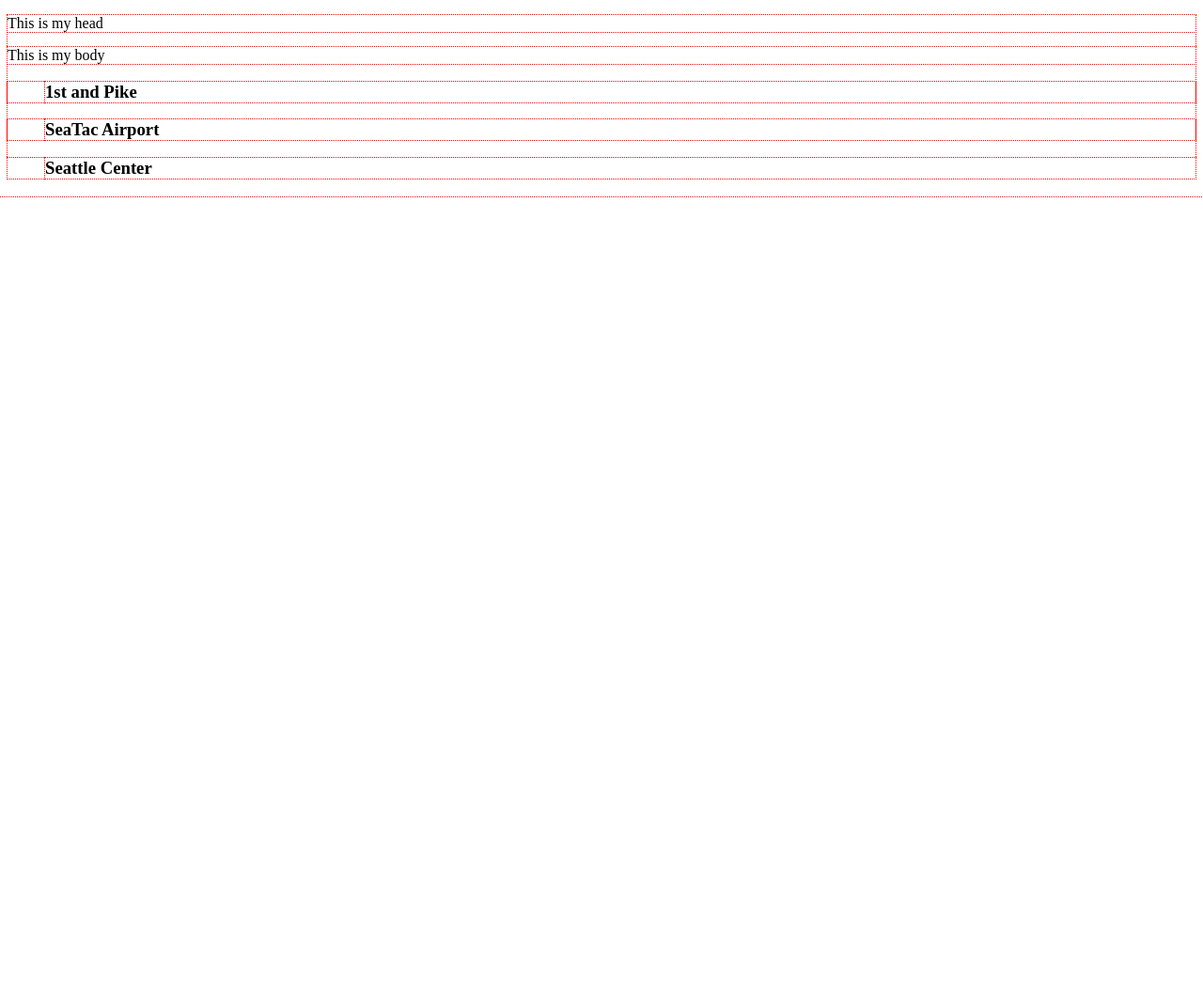
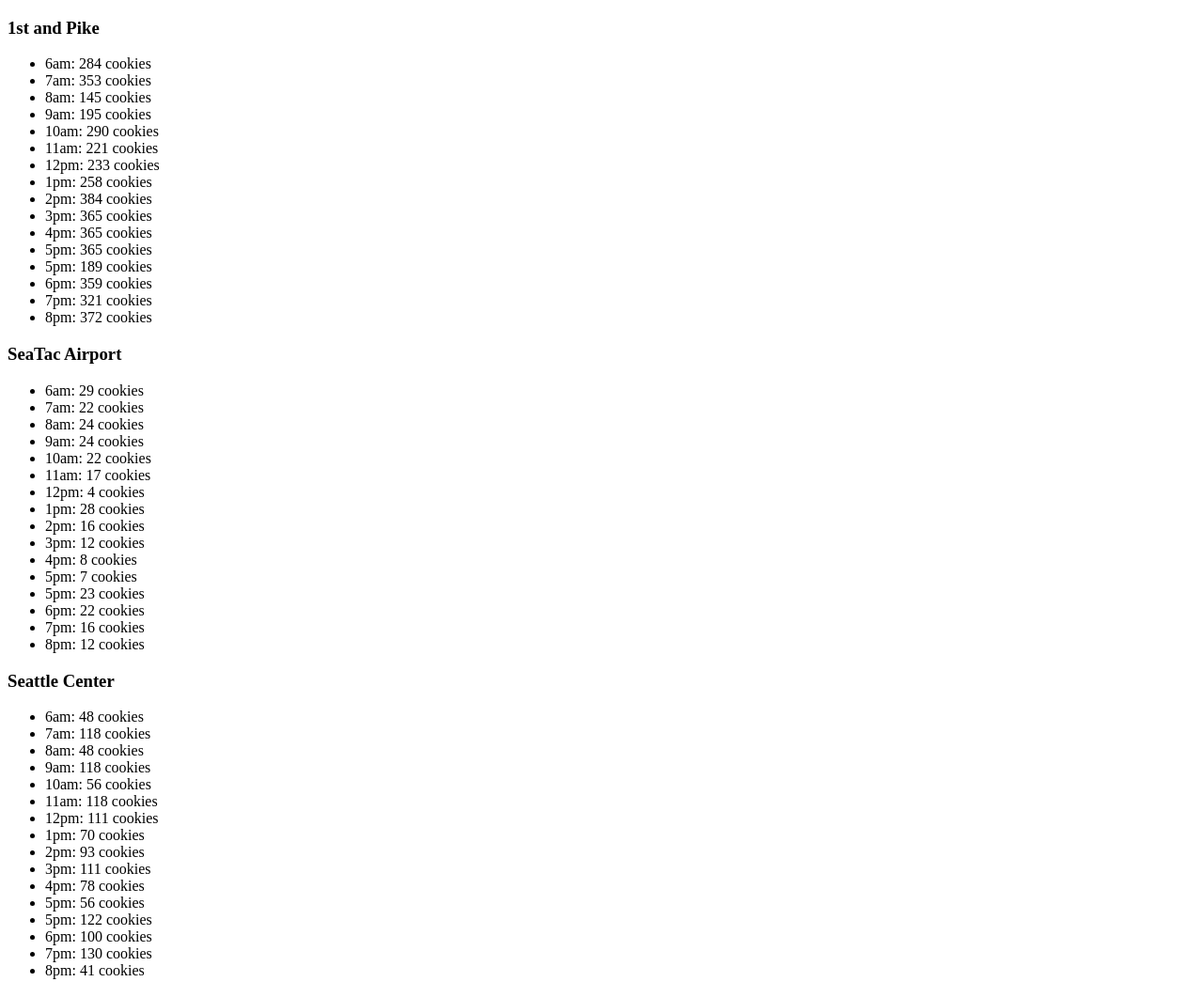
Before and after one commit to leepj85/cookie-stand, a plain HTML site: page sales.html in a window 1280 px wide. Shown: the top 1045 px of the page at 94% size. Before the commit the page ends 800 px from the top, so only its background shows below. Drawn offline with Linux system fonts and the light colour scheme.

Commit message:
completed lab6 requirements

```diff
--- a/app.js
+++ b/app.js
@@ -1,186 +1,92 @@
 'use strict';
 
-/*
-Requirements:
-  1) Display individual store data for Salmon Cookie Shops
-  2) Store data in list format.
-*/
+// Global variables
+var storeHours = ['6am', '7am', '8am', '9am', '10am', '11am', '12pm', '1pm', '2pm', '3pm', '4pm', '5pm', '5pm', '6pm', '7pm', '8pm'];
+var pikeContainerUlEl = document.getElementById('pike');
+var seaTacContainerUlEl = document.getElementById('seaTac');
+var seattleCenterContainerUlEl = document.getElementById('seattleCenter');
+var capitolHillContainerUlEl = document.getElementById('capitolHill');
+var alkiContainerUlEl = document.getElementById('alki');
 
-var shop1 = {
+// Create store Objects
+
+var pike = {
   name: '1st and Pike',
-  minCustPerHr: 23,
-  maxCustPerHr: 64,
+  minCustPerHour: 23,
+  maxCustPerHour: 64,
   avgCookiesPerSale: 6.3,
-  operatingHrsArr: ['6am', '7am', '8am', '9am', '10am', '11am', '12pm', '1pm', '2pm', '3pm', '4pm', '5pm', '5pm', '6pm', '7pm', '8pm'],
-  cookiesPerHrArr: [],
-  //Function to calculate store's random number of customers per hour.
-  calcRandomCustPerHr: function() {
-    return Math.floor(Math.random() * (this.maxCustPerHr - this.minCustPerHr +1)) + this.minCustPerHr;
-  },
-  //Function to calculate cookies sold per hour.
-  calcCookiesPerHr: function() {
-    //Iterate through each open hour and calculate cookies sold.
-    for (var i = 0; i < this.operatingHrsArr.length; i++) {
-      var cust = this.calcRandomCustPerHr();
-      var cookies = this.avgCookiesPerSale;
-      this.cookiesPerHrArr[i] = Math.round(cust * cookies);
-    }
+  randomCustomersPerHr : function() { // Generate random number of customers per hour.
+    return Math.floor(Math.random() * (this.maxCustPerHour - this.minCustPerHour +1)) + this.minCustPerHour;
   },
 };
 
-var shop2 = {
+var seaTac = {
   name: 'SeaTac Airport',
-  minCustPerHr: 3,
-  maxCustPerHr: 24,
+  minCustPerHour: 3,
+  maxCustPerHour: 24,
   avgCookiesPerSale: 1.2,
-  operatingHrsArr: ['6am', '7am', '8am', '9am', '10am', '11am', '12pm', '1pm', '2pm', '3pm', '4pm', '5pm', '5pm', '6pm', '7pm', '8pm'],
-  cookiesPerHrArr: [],
-  calcRandomCustPerHr: function() {
-    // return Math.floor(Math.random() * 10);
-    return Math.floor(Math.random() * (+this.maxCustPerHr - +this.minCustPerHr) + +this.minCustPerHr);
-  },
-  //Function to calculate cookies sold per hour.
-  calcCookiesPerHr: function() {
-    //Iterate through each open hour and calculate cookies sold.
-    for (var i = 0; i < this.operatingHrsArr.length; i++) {
-      var cust = this.calcRandomCustPerHr();
-      var cookies = this.avgCookiesPerSale;
-      this.cookiesPerHrArr[i] = Math.round(cust * cookies);
-    }
+  randomCustomersPerHr : function() { // Generate random number of customers per hour.
+    return Math.floor(Math.random() * (this.maxCustPerHour - this.minCustPerHour +1)) + this.minCustPerHour;
   },
 };
 
-var shop3 = {
+var seattleCenter = {
   name: 'Seattle Center',
-  minCustPerHr: 11,
-  maxCustPerHr: 38,
+  minCustPerHour: 11,
+  maxCustPerHour: 38,
   avgCookiesPerSale: 3.7,
-  operatingHrsArr: ['6am', '7am', '8am', '9am', '10am', '11am', '12pm', '1pm', '2pm', '3pm', '4pm', '5pm', '5pm', '6pm', '7pm', '8pm'],
-  cookiesPerHrArr: [],
-  calcRandomCustPerHr: function() {
-    // return Math.floor(Math.random() * 10);
-    return Math.floor(Math.random() * (+this.maxCustPerHr - +this.minCustPerHr) + +this.minCustPerHr);
-  },
-  //Function to calculate cookies sold per hour.
-  calcCookiesPerHr: function() {
-    //Iterate through each open hour and calculate cookies sold.
-    for (var i = 0; i < this.operatingHrsArr.length; i++) {
-      var cust = this.calcRandomCustPerHr();
-      var cookies = this.avgCookiesPerSale;
-      this.cookiesPerHrArr[i] = Math.round(cust * cookies);
-    }
+  randomCustomersPerHr : function() { // Generate random number of customers per hour.
+    return Math.floor(Math.random() * (this.maxCustPerHour - this.minCustPerHour +1)) + this.minCustPerHour;
   },
 };
 
-var shop4 = {
+var capitolHill = {
   name: 'Capitol Hill',
-  minCustPerHr: 20,
-  maxCustPerHr: 38,
+  minCustPerHour: 20,
+  maxCustPerHour: 38,
   avgCookiesPerSale: 2.3,
-  operatingHrsArr: ['6am', '7am', '8am', '9am', '10am', '11am', '12pm', '1pm', '2pm', '3pm', '4pm', '5pm', '5pm', '6pm', '7pm', '8pm'],
-  cookiesPerHrArr: [],
-  calcRandomCustPerHr: function() {
-    // return Math.floor(Math.random() * 10);
-    return Math.floor(Math.random() * (+this.maxCustPerHr - +this.minCustPerHr) + +this.minCustPerHr);
-  },
-  //Function to calculate cookies sold per hour.
-  calcCookiesPerHr: function() {
-    //Iterate through each open hour and calculate cookies sold.
-    for (var i = 0; i < this.operatingHrsArr.length; i++) {
-      var cust = this.calcRandomCustPerHr();
-      var cookies = this.avgCookiesPerSale;
-      this.cookiesPerHrArr[i] = Math.round(cust * cookies);
-    }
+  randomCustomersPerHr : function() { // Generate random number of customers per hour.
+    return Math.floor(Math.random() * (this.maxCustPerHour - this.minCustPerHour +1)) + this.minCustPerHour;
   },
 };
 
-var shop5 = {
+var alki = {
   name: 'Alki',
-  minCustPerHr: 2,
-  maxCustPerHr: 16,
+  minCustPerHour: 2,
+  maxCustPerHour: 16,
   avgCookiesPerSale: 4.6,
-  operatingHrsArr: ['6am', '7am', '8am', '9am', '10am', '11am', '12pm', '1pm', '2pm', '3pm', '4pm', '5pm', '5pm', '6pm', '7pm', '8pm'],
-  cookiesPerHrArr: [],
-  calcRandomCustPerHr: function() {
-    // return Math.floor(Math.random() * 10);
-    return Math.floor(Math.random() * (+this.maxCustPerHr - +this.minCustPerHr) + +this.minCustPerHr);
+  randomCustomersPerHr : function() { // Generate random number of customers per hour.
+    return Math.floor(Math.random() * (this.maxCustPerHour - this.minCustPerHour +1)) + this.minCustPerHour;
   },
-  //Function to calculate cookies sold per hour.
-  calcCookiesPerHr: function() {
-    //Iterate through each open hour and calculate cookies sold.
-    for (var i = 0; i < this.operatingHrsArr.length; i++) {
-      var cust = this.calcRandomCustPerHr();
-      var cookies = this.avgCookiesPerSale;
-      this.cookiesPerHrArr[i] = Math.round(cust * cookies);
-    }
-  },
+
 };
 
-// //Array to store all shop locations
-// var shopLocationsArr = [shop1, shop2, shop3, shop4, shop5];
-// var shopLocationsArrString = ['shop1', 'shop2', 'shop3', 'shop4', 'shop5'];
+var storeLocations = [pike, seaTac, seattleCenter, capitolHill, alki];
+var storeContainers = [pikeContainerUlEl, seaTacContainerUlEl, seattleCenterContainerUlEl,
+  capitolHillContainerUlEl, alkiContainerUlEl];
 
-//Run calcCookiesPerHr() function to populate cookiesPerHrArr array.
-shop1.calcCookiesPerHr();
-shop2.calcCookiesPerHr();
-shop3.calcCookiesPerHr();
-shop4.calcCookiesPerHr();
-shop5.calcCookiesPerHr();
+// Helper function to calculate sales for each hour and return array.
+function generateSalesPerHourArray (store) {
+  // var totalSales = 0;
+  var salesPerHourArr = [];
+  for (var i = 0; i < storeHours.length; i++) {
+    // var uLEl = document.createElement('li');
+    var currentHourSales = Math.round(store.randomCustomersPerHr() * store.avgCookiesPerSale);
+    salesPerHourArr[i] = storeHours[i] + ': ' + currentHourSales + ' cookies';
+  }
+  return salesPerHourArr;
+}
 
-//Output each stores hourly totals for cookies sold.
-
-// //ADD EACH SHOP'S NAME TO UNORDERED LISTS IN SALES.HTML
-
-// for (var j = 0; j < shopLocationsArr.length; j++) {
-//   var loc = shopLocationsArrString[j] + '-container';
-//   //assign unorderdList element
-//   var shopContainerUlEl = document.getElementById(loc);
-//   //create h3 tag element
-//   var h3El = document.createElement('h3');
-//   //pass shopX.name to h3 element.
-//   h3El.textContent = shopLocationsArr[j].name;
-//   console.log(shopLocationsArr[j].name);
-//   console.log(loc);
-//   console.log(h3El);
-//   //add listItem element to unorderedList element.
-//   shopContainerUlEl.appendChild(h3El);
-// }
-
-//assign unorderdList element
-var shop1ContainerUlEl = document.getElementById('shop1-container');
-//create h3 tag element
-var h3El = document.createElement('h3');
-//pass shopX.name to h3 element.
-h3El.textContent = shop1.name;
-//add listItem element to unorderedList element.
-shop1ContainerUlEl.appendChild(h3El);
-
-var shop2ContainerUlEl = document.getElementById('shop2-container');
-h3El = document.createElement('h3');
-h3El.textContent = shop2.name;
-shop2ContainerUlEl.appendChild(h3El);
-
-var shop3ContainerUlEl = document.getElementById('shop3-container');
-h3El = document.createElement('h3');
-h3El.textContent = shop3.name;
-shop3ContainerUlEl.appendChild(h3El);
-
-var shop4ContainerUlEl = document.getElementById('shop4-container');
-h3El = document.createElement('h3');
-h3El.textContent = shop4.name;
-shop4ContainerUlEl.appendChild(h3El);
-
-var shop5ContainerUlEl = document.getElementById('shop5-container');
-h3El = document.createElement('h3');
-h3El.textContent = shop4.name;
-shop5ContainerUlEl.appendChild(h3El);
-
-//loop through array to output time & cookies sold.
-for (var i = 0; i < shop1.operatingHrsArr.length; i++) {
-  var hr = shop1.operatingHrsArr[i];
-  var cookies = shop1.cookiesPerHrArr[i];
-  console.log(hr + ': ' + cookies + ' cookies');
-  var liEl = document.createElement('li');
-  liEl.textContent = hr + ': ' + cookies + ' cookies';
-  shop1ContainerUlEl.appendChild(liEl);
+// Call helper function to generate hourly sales for each store location
+// (calling generateSalesPerHourArray) and add it as property (.hourlySalesArr) of object.
+for (var l = 0; l < storeLocations.length; l++) {
+  var hrSalesArr = generateSalesPerHourArray(storeLocations[l]); //use helper function
+  storeLocations[l].hourlySalesArr = hrSalesArr; //store it in each store object.
+  var currContainer = storeContainers[l]; //grab container element.
+  // Print each stores hourly sales in <li>
+  for (var r = 0; r < storeLocations[l].hourlySalesArr.length; r++){
+    var liEL = document.createElement('li');
+    liEL.textContent = storeLocations[l].hourlySalesArr[r];
+    currContainer.appendChild(liEL);
+  }
 }
--- a/sales.html
+++ b/sales.html
@@ -3,15 +3,30 @@
 <html>
   <head>
     <title>Sales Page</title>
-    <p>This is my head</p>
     <link rel="stylesheet" href="./style.css">
   </head>
   <body>
-    <p>This is my body</p>
     <main>
-      <ul id="shop1-container"></ul>
-      <ul id="shop2-container"></ul>
-      <ul id="shop3-container"></ul>
+      <section>
+        <h3>1st and Pike</h3>
+        <ul id="pike"></ul>
+      </section>
+      <section>
+        <h3>SeaTac Airport</h3>
+        <ul id="seaTac"></ul>
+      </section>
+      <section>
+        <h3>Seattle Center</h3>
+        <ul id="seattleCenter"></ul>
+      </section>
+      <section>
+        <h3>Capitol Hill</h3>
+        <ul id="capitolHill"></ul>
+      </section>
+      <section>
+        <h3>Alki</h3>
+        <ul id="alki"></ul>
+      </section>
     </main>
     <script src="./app.js"></script>
   </body>
--- a/style.css
+++ b/style.css
@@ -1,6 +1,6 @@
-* {
+/* * {
   box-sizing: border-box;
-  outline: dotted red 1px;
+  outline: line red 1px;
 }
 
 .center {
```
